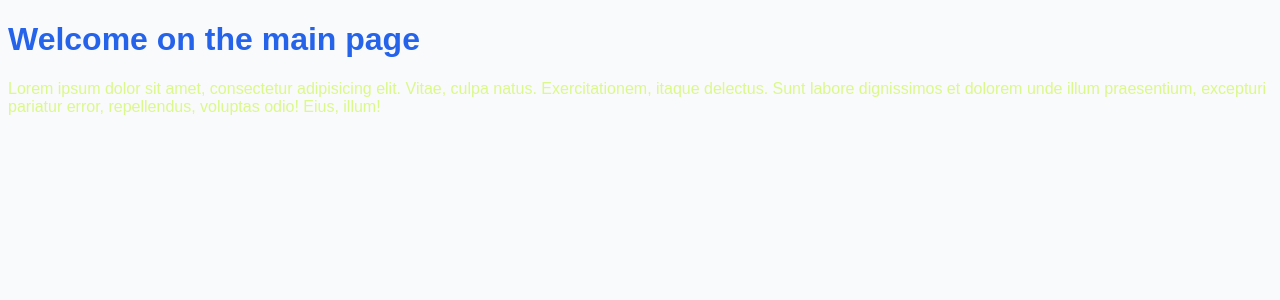
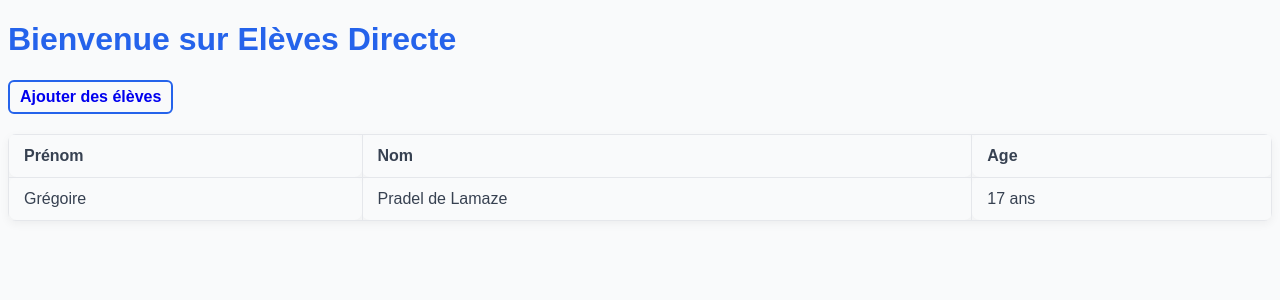
Before and after one commit to gregdel-dev/NSI-App_Web_Eleves, a Flask app: template templates/index.html in a window 1280 px wide. Shown: the top 300 px of the page. Run offline with Flask 3, Linux system fonts and the light colour scheme; the template is opened without the code that fills it, so the values that code supplies are empty.

Commit message:
change front

```diff
--- a/Backend.py
+++ b/Backend.py
@@ -1,9 +1,17 @@
-from flask import Flask
+from flask import Flask, send_from_directory
+from os import path
 app=Flask(__name__)
 @app.route('/')
 def home():
     return "Bienvenue sur votre première application Flask !"
 
+@app.route('/favicon.ico')
+def favicon():
+    return send_from_directory(
+        path.join(app.root_path, 'static'),
+        'favicon.ico',
+        mimetype='image/vnd.microsoft.icon'
+    )
 
 if __name__=="__main__":
     app.run(debug=True)
--- a/run_dev.py
+++ b/run_dev.py
@@ -6,5 +6,5 @@ if __name__ == "__main__":
 
     server = Server(app.wsgi_app)
     server.watch('*.py')
-    server.watch('pages/*.html')
+    server.watch('templates/*.html')
     server.serve(debug=True, port=5000)
--- a/static/styles.css
+++ b/static/styles.css
@@ -2,11 +2,32 @@ body{
     font-family: Arial, sans-serif;
 
     background-color: #f9fafb;
-    color: #111827;
-}
-h1{
     color: #2563eb;
 }
-p{
-    color: rgb(219, 248, 138);
+.button {
+    display: inline-block;
+    border: 2px solid #2563eb;
+    border-radius: 6px;
+    padding: 6px 10px;
+    text-decoration: none;
+    font-weight: bold;
 }
+table{
+    width : 100%;
+    margin-top: 20px ;
+    box-shadow: 0 3px 10px rgba(0,0,0,0.05);
+    border-collapse: collapse;
+    border-radius: 8px;
+    overflow: hidden;
+
+}
+th, td{
+    border: 1px solid #e5e7eb;
+    box-shadow: 0 3px 10px rgba(0,0,0,0.05);
+    border-radius: 8px;
+    overflow: hidden;
+    text-align: left;
+    color: #374151;
+    padding: 12px 15px;
+
+}
--- a/templates/index.html
+++ b/templates/index.html
@@ -4,10 +4,24 @@
     <meta charset="UTF-8">
     <meta name="viewport" content="width=device-width, initial-scale=1.0">
     <link rel="stylesheet" href="../static/styles.css">
-    <title>Home</title>
+    <title>Elèves Directe - Accueil</title>
 </head>
 <body>
-    <h1>Welcome on the main page</h1>
-    <p>Lorem ipsum dolor sit amet, consectetur adipisicing elit. Vitae, culpa natus. Exercitationem, itaque delectus. Sunt labore dignissimos et dolorem unde illum praesentium, excepturi pariatur error, repellendus, voluptas odio! Eius, illum!</p>
+    <h1>Bienvenue sur Elèves Directe</h1>
+    <nav>
+        <a href="/about" class="button">Ajouter des élèves</a>
+    </nav>
+    <table>
+        <tr>
+            <th>Prénom</th>
+            <th>Nom</th>
+            <th>Age</th>
+        </tr>
+        <tr>
+            <td>Grégoire</td>
+            <td>Pradel de Lamaze</td>
+            <td>17 ans</td>
+        </tr>
+    </table>
 </body>
 </html>
```
Also changed, not shown: templates/ajout.html (added, +12 -0 lines), static/favicon.ico (added), 1 other file.
